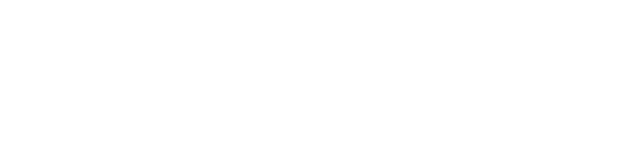
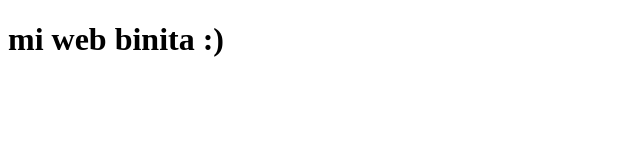
Before and after one commit to SNovoaArrieta/MI-WEB, a plain HTML site: page andex.html in a window 1280 px wide. Shown: the whole page, without its empty margins (0-640 px from the left). Drawn offline with Linux system fonts and the light colour scheme.

Commit message:
feat: :sparkles: se agrego el titulo
Se hizo una modificacion en el documento escribiendo "mi web bonitaa :)"

@CampusLands

```diff
--- a/andex.html
+++ b/andex.html
@@ -7,7 +7,7 @@
 </head>
 <body>
     <h1>
-
+      mi web binita :)
     </h1>
 </body>
 </html>
```
